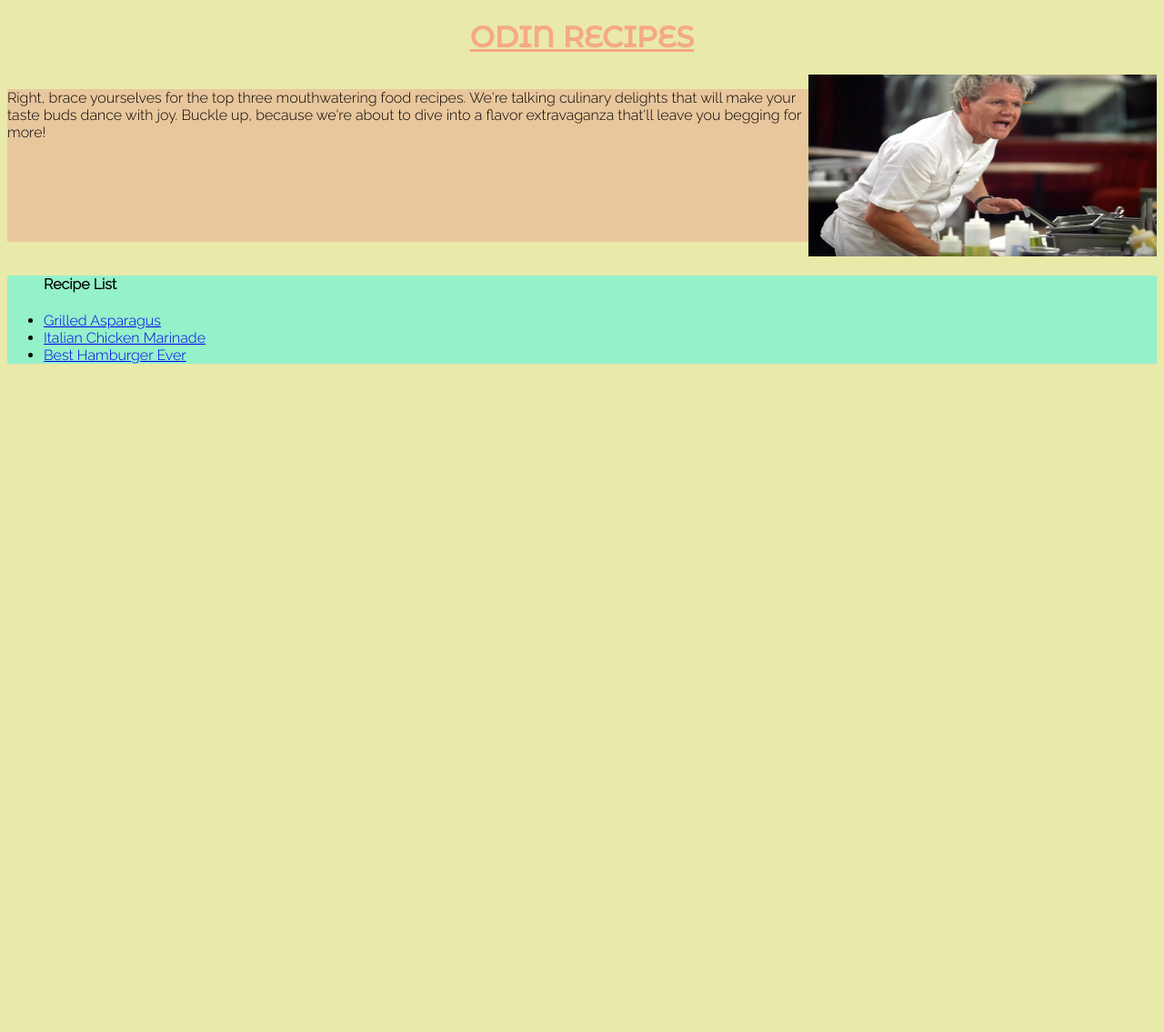
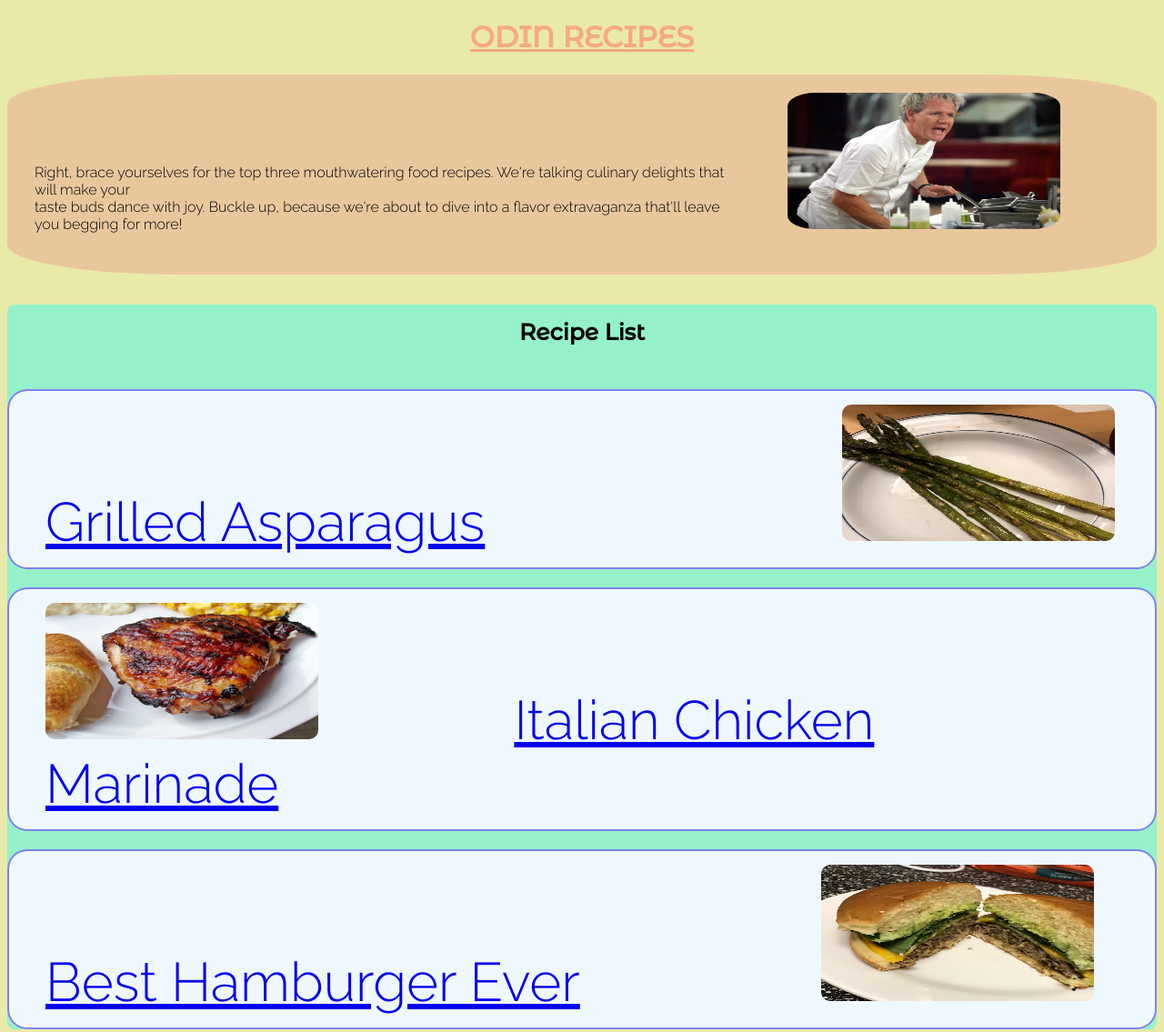
Before and after one commit to kancherish/odin-recipes, a plain HTML site: page index.html in a window 1280 px wide. Shown: the whole page at 91% size. Before the commit the page ends 800 px from the top, so only its background shows below. Drawn offline with Linux system fonts and the light colour scheme.

Commit message:
Updated index ui with some new styling
added new classes and id ,changes the list styling with images also added new div
to each image and styled the header section a little bit.

```diff
--- a/css/index.css
+++ b/css/index.css
@@ -1,16 +1,31 @@
+ *{
+  box-sizing: border-box;
+ }
  body{
   background-color: rgba(226, 226, 142, 0.747);
  }
  #sub-content1{
-    display: flex;
+    padding: auto;
+    background-color: rgba(230, 133, 133, 0.342);
+    width:100%;
+    border-radius: 15%;
+    vertical-align: auto;
  }
- #main-image{
-    height: 200px;
-    width: 400px;
+ .image{
+  display: inline-block;
+  padding: 20px;
+  /* padding-top: 25px; */
+}
+#main-image{
+    height: 150px;
+    width: 300px;
+    border-radius: 10%;
 }
 #sub-para{
-  background-color: rgba(230, 133, 133, 0.342);
+  display: inline-block;
+  padding: 30px;
   font-family: 'Raleway', sans-serif;
+  width: 66%;
 }
 #main-title{
     text-align: center;
@@ -20,4 +35,35 @@
 #recipe-list{
   background-color: rgba(0, 255, 255, 0.363);
   font-family: 'Raleway', sans-serif;
+  border-radius: 8px;
 }
+.sub-content2-title{
+  text-align: center;
+  font-family: 'Montserrat Alternates', sans-serif;
+  padding: 15px;
+  font-size: 25px;
+}
+.recipe img{
+  height: 150px;
+  width: 300px;
+  border-radius: 10px;
+}
+.recipe{
+  font-size: 60px;
+  margin-bottom: 20px;
+  padding:15px 40px ;
+  border: 2px solid rgba(84, 84, 238, 0.726);
+  background-color: aliceblue;
+  border-radius: 22px;
+}
+
+
+#recipe1 a{
+  margin-right: 377px;
+}
+#recipe2 a{
+  margin-left: 200px;
+}
+#recipe3 a{
+  margin-right: 250px;
+}
--- a/index.html
+++ b/index.html
@@ -17,14 +17,25 @@
        taste buds dance with joy. Buckle up, because we're about to dive into a flavor extravaganza that'll leave you
        begging for more!
      </p>
-     <img src="resources/gordon_ramsay.jpg" alt="gordon ramsay image" id="main-image">
+     <div class="image">
+       <img src="resources/gordon_ramsay.jpg" alt="gordon ramsay image" id="main-image">
+     </div>
     </div>
-      <ul id="recipe-list">
-          <h4>Recipe List</h4>
-         <li><a href="pages/GrilledAsparagus.html">Grilled Asparagus</a></li>
-         <li> <a href="pages/ItalianChickenMarinade.html">Italian Chicken Marinade</a></li>
-         <li><a href="pages/BestHamburgerEver.html">Best Hamburger Ever</a></li>
-     </ul>
+      <div id="recipe-list">
+          <h4 class="sub-content2-title">Recipe List</h4>
+          <div class="recipe" id="recipe1">
+            <a href="pages/GrilledAsparagus.html">Grilled Asparagus</a>
+            <img src="resources/GrilledAsparagus.jpg" alt="GrilledAsparagus">
+          </div>
+          <div class="recipe" id="recipe2">
+            <img src="resources/ItalianChickenMarinade.jpg" alt="ItalianChickenMarinade">
+            <a href="pages/ItalianChickenMarinade.html">Italian Chicken Marinade</a>
+          </div>
+          <div class="recipe" id="recipe3">
+            <a href="pages/BestHamburgerEver.html">Best Hamburger Ever</a>
+            <img src="resources/BestHamburgerEver.jpg" alt="BestHamburgerEver">
+          </div>
+      </div>
 
 </body>
 </html>
```
